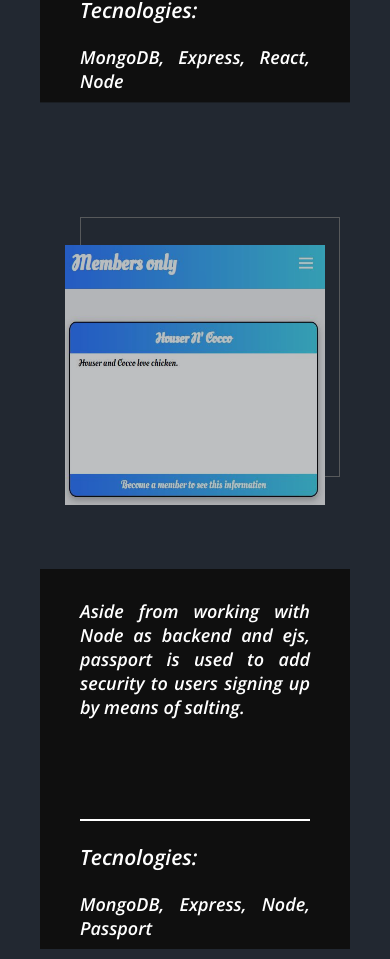
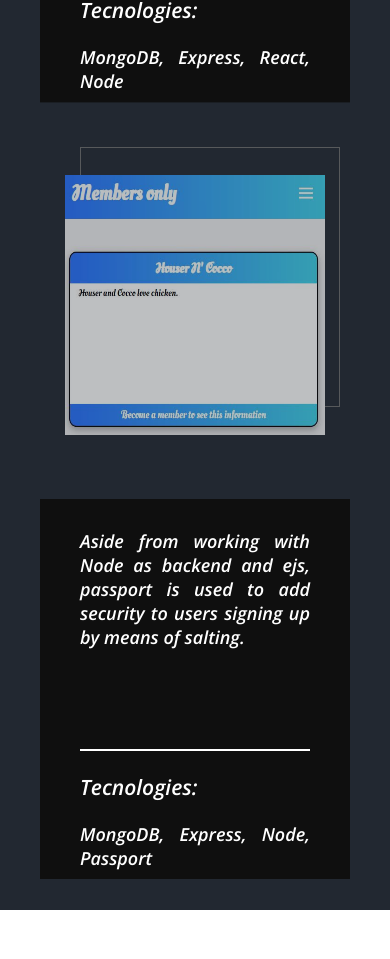
Before and after one commit to Houser97/Portfolio, a React (Create React App) app: page / in a window 390 px wide. Shown: the part 2638-3597 px from the top of the page. After the commit the page ends 3548 px from the top, so only its background shows below. Built offline with nearby package versions, Linux system fonts and the light colour scheme.

Commit message:
Reduce project card bottom margin below 540px

```diff
--- a/src/styles/ProjectCard.css
+++ b/src/styles/ProjectCard.css
@@ -142,6 +142,10 @@
         width: 100%;
         height: 100%;
     }
+
+    .app__project-card{
+        margin-bottom: 50px;
+    }
 }
 
 
```
